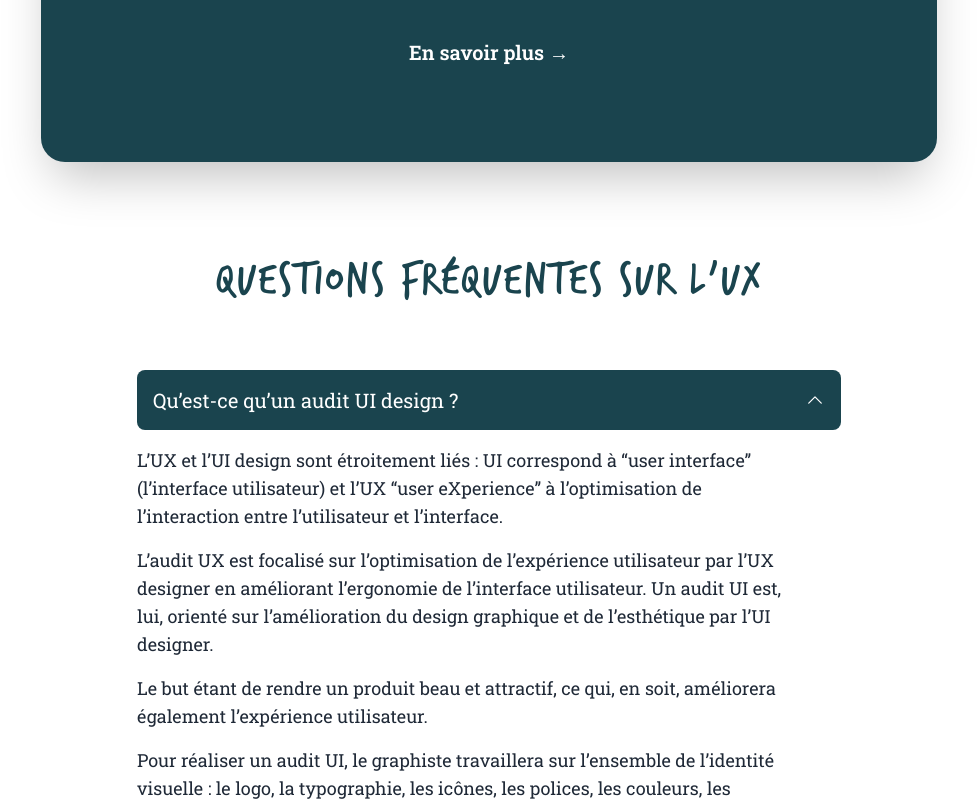
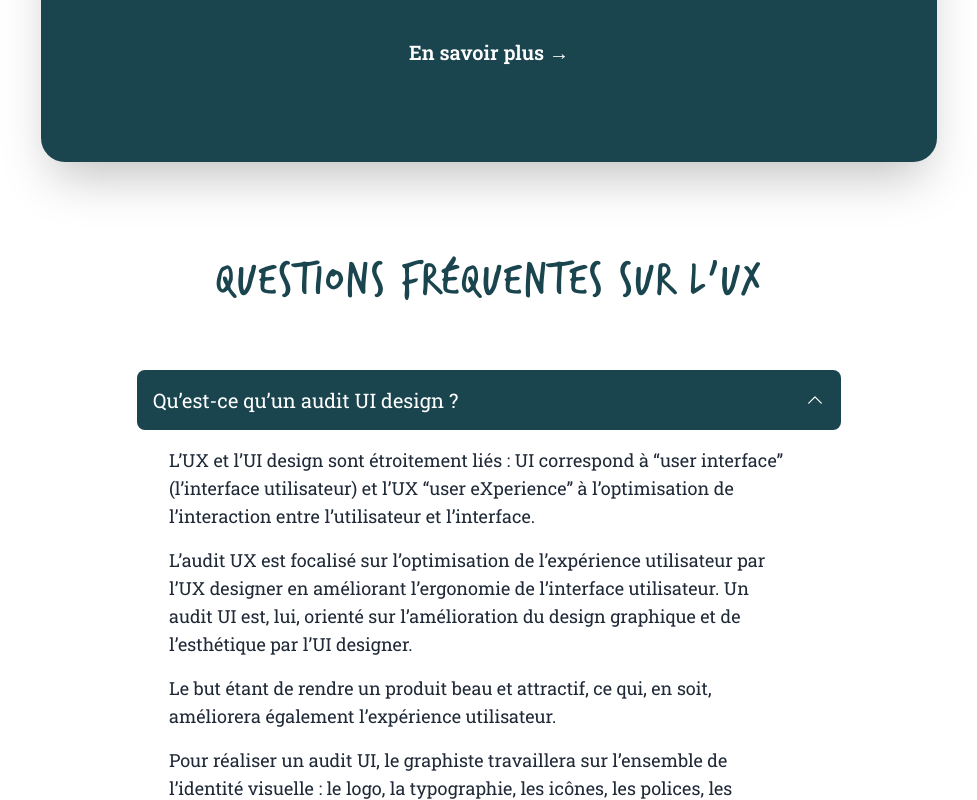
Before and after one commit to BearStudio/landing-page-audit-ux, a Next.js app: page / in a window 1280 px wide. Both pictures are taken after a click on the button "Qu’est-ce qu’un audit UI design ?". Shown: the part 3450-4250 px from the top of the page, without its empty margins (151-1128 px from the left). Built offline with nearby package versions, Linux system fonts and the light colour scheme.

Commit message:
fix margin faq

```diff
--- a/src/components/Faq.tsx
+++ b/src/components/Faq.tsx
@@ -110,7 +110,7 @@ export default function FAQSection() {
                   >
                     {faq.answer.split("\n").map((paragraph) => (
                       <>
-                        <p key={paragraph} className="mb-4">
+                        <p key={paragraph} className="mb-4 ml-8">
                           {paragraph}
                         </p>
                       </>
```
